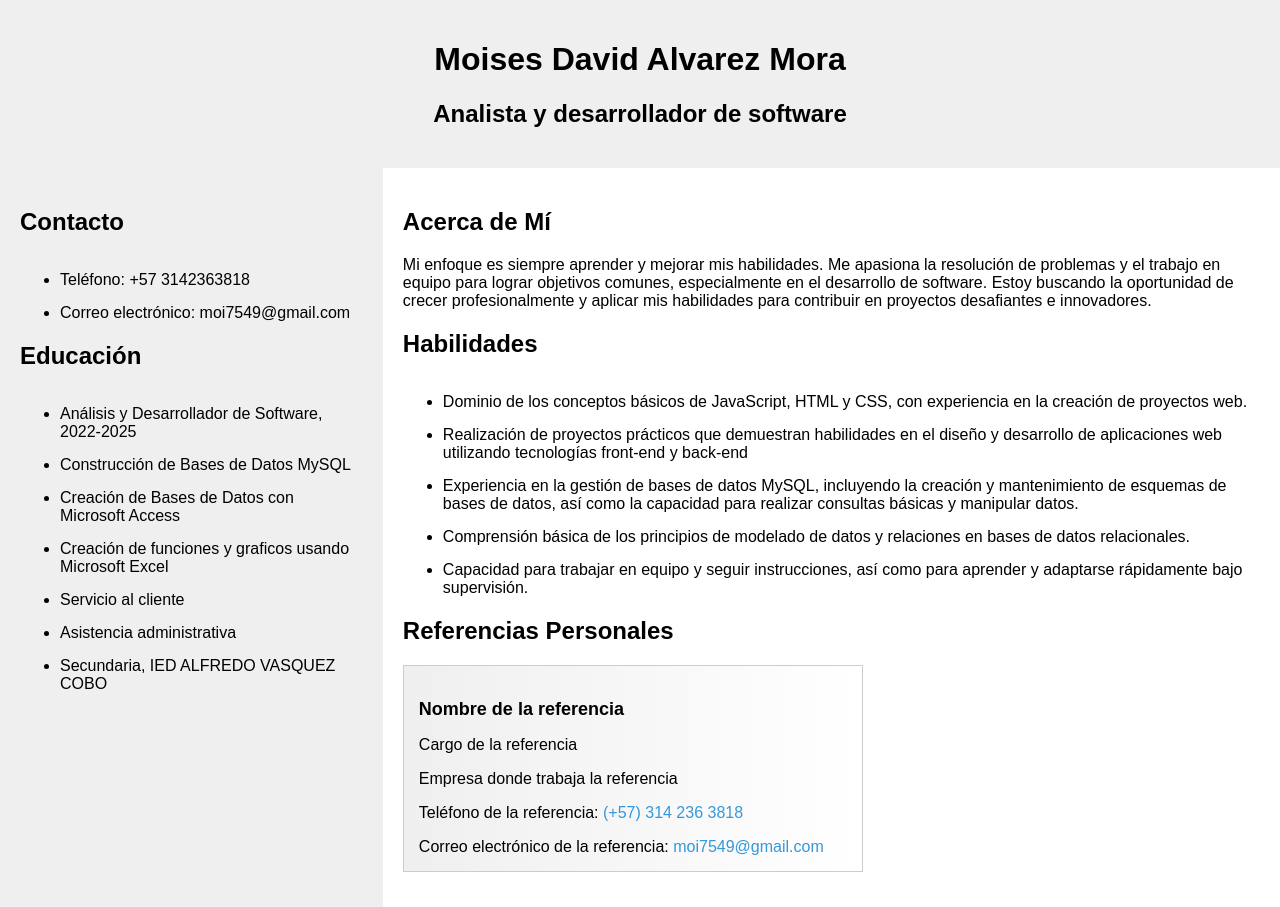
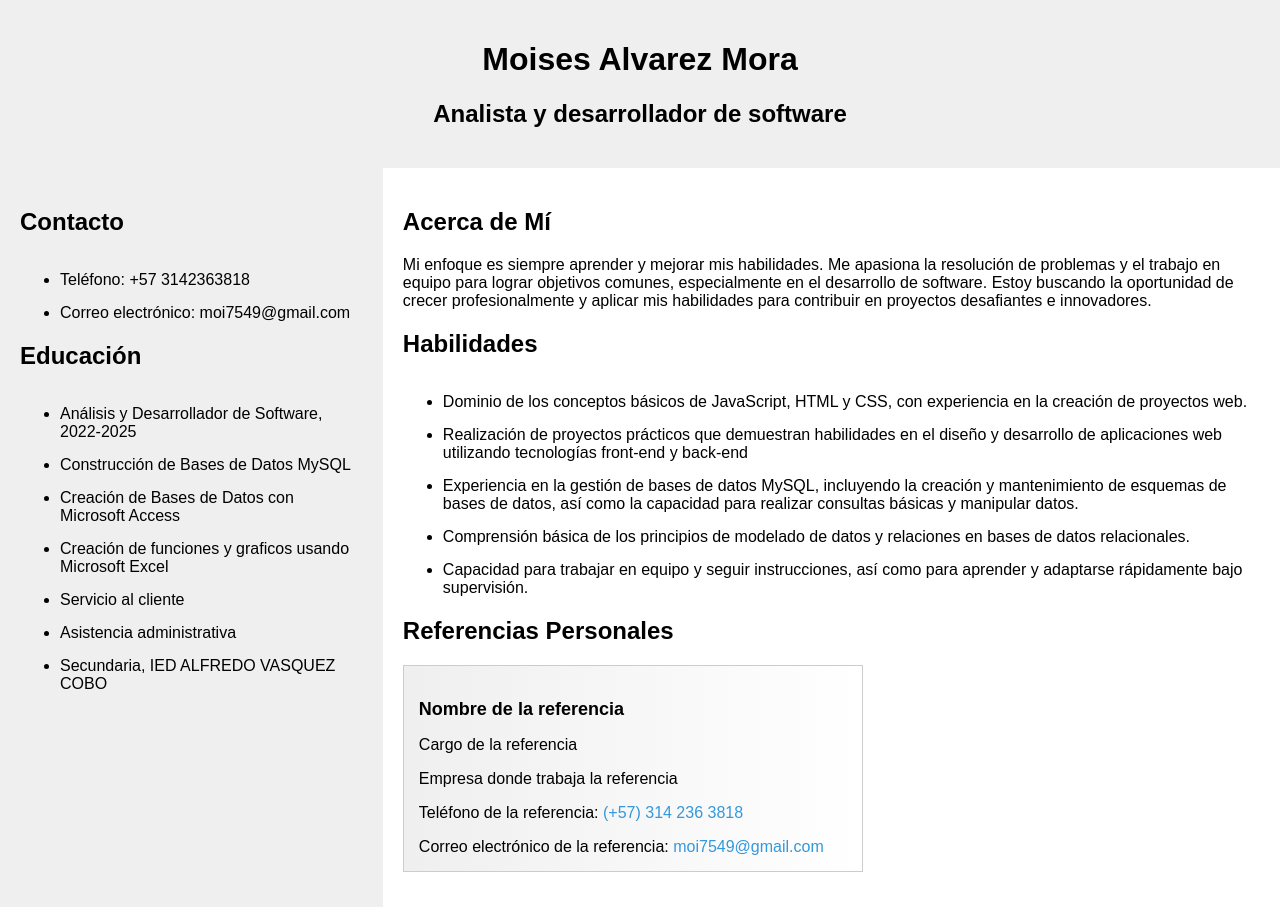
Before and after one commit to sStarmd/Cv2024, a plain HTML site: page index.html in a window 1280 px wide. Shown: the top 907 px of the page. Drawn offline with Linux system fonts and the light colour scheme.

Commit message:
cambie el nombre david

```diff
--- a/index.html
+++ b/index.html
@@ -10,7 +10,7 @@
     <header>
 
         <div class="header">
-            <h1>Moises David Alvarez Mora</h1>
+            <h1>Moises Alvarez Mora</h1>
             <h2>Analista y desarrollador de software</h2>
         </div>
     </header>
```
